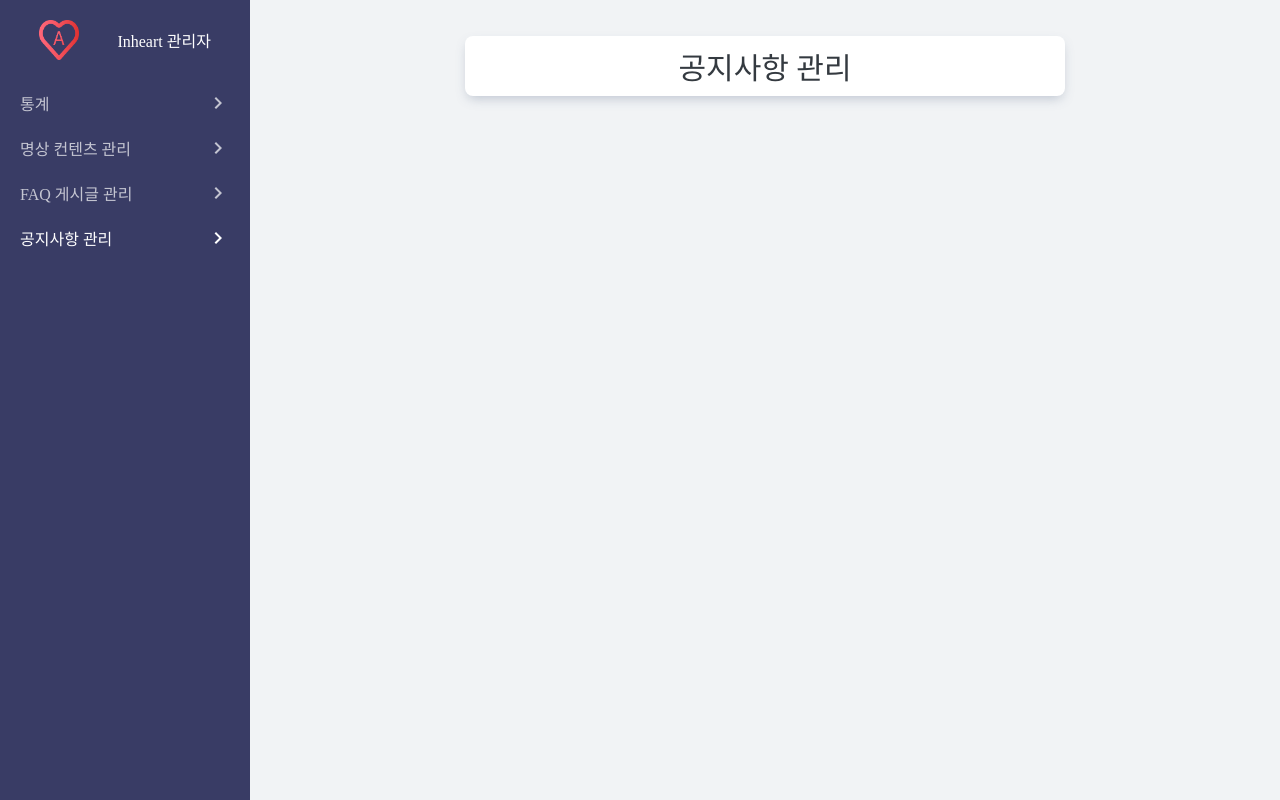
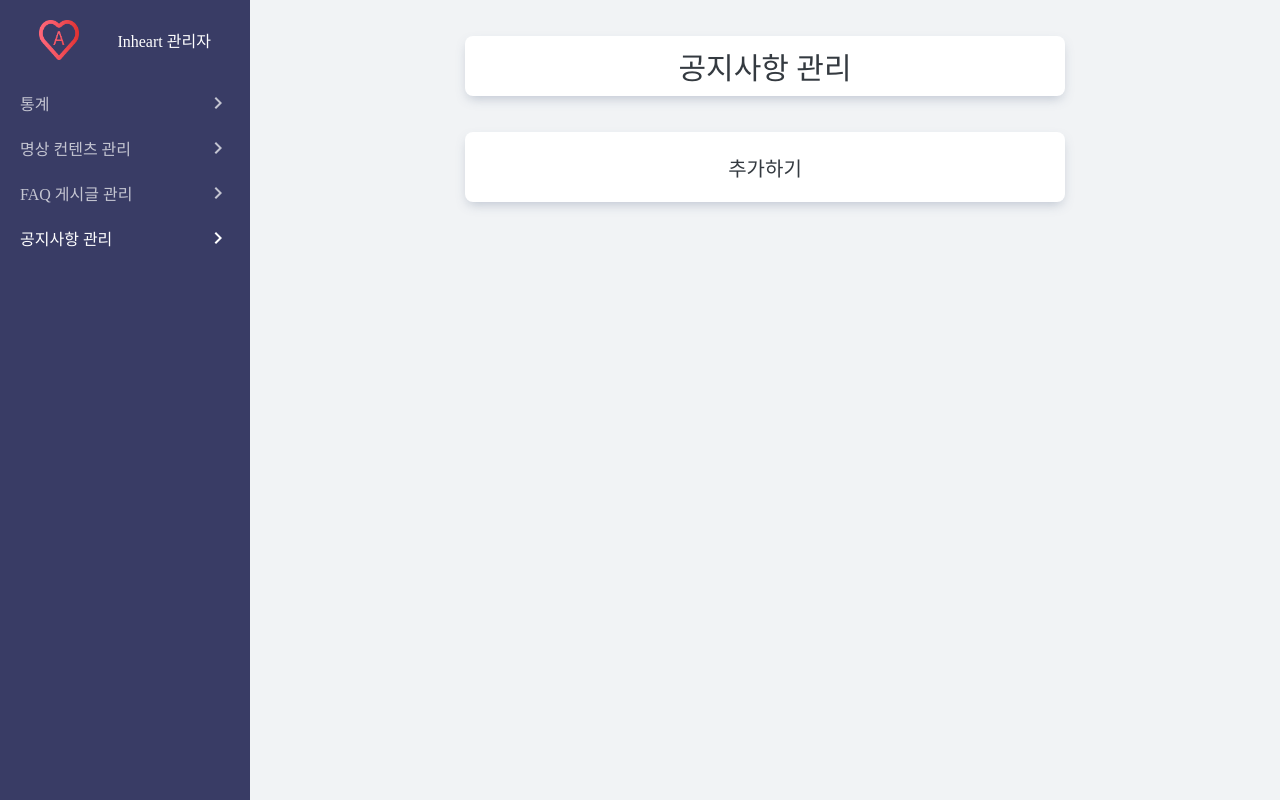
Before and after one commit to inheart-development/Inheart-admin-front, a Vue app: page /notice in a window 1280 px wide. Built offline with nearby package versions, Linux system fonts and the light colour scheme.

Commit message:
Add 버튼 추가

```diff
--- a/src/pages/faq.vue
+++ b/src/pages/faq.vue
@@ -3,6 +3,9 @@
     <div class="faq-content">
       <page-header title="FAQ 게시글 관리"/>
       <div class="faq-container">
+        <card class="add-btn" @click="createFaq">
+          추가하기
+        </card>
         <faq-card
           v-for="faq in faqs"
           :question="faq.faqQuestion"
@@ -17,6 +20,7 @@
 </template>
 
 <script>
+  import Card from '../components/inheart-ui/card';
   import pageHeader from '../components/PageHeader.vue';
   import FaqCard from '../components/FaqCard.vue';
   import { getFaqs } from '../lib/faq';
@@ -24,6 +28,7 @@
   export default {
     name: 'faq',
     components: {
+      Card,
       pageHeader,
       FaqCard
     },
@@ -42,6 +47,8 @@
           console.log(e);
         }
       },
+      createFaq() {
+      }
     },
     mounted() {
       this.getFaqData();
@@ -56,4 +63,10 @@
     padding: 10px 10px 30px 10px;
     min-height: 100vh;
   }
+
+  .add-btn {
+    height: 70px;
+    font-size: 20px;
+    cursor: pointer;
+  }
 </style>
--- a/src/pages/notice.vue
+++ b/src/pages/notice.vue
@@ -2,6 +2,9 @@
   <div class="container">
     <div class="faq-content">
       <page-header title="공지사항 관리"/>
+      <card class="add-btn" @click="createNotice">
+        추가하기
+      </card>
     </div>
   </div>
 </template>
@@ -12,12 +15,22 @@
 
   export default {
     name: 'notice',
-    components: { Card, pageHeader }
+    components: { Card, pageHeader },
+    methods: {
+      createNotice() {
+
+      }
+    }
   };
 </script>
 
 <style scoped>
 .container {
-    min-height: 100vh;
+  min-height: 100vh;
+}
+.add-btn {
+  height: 70px;
+  font-size: 20px;
+  cursor: pointer;
 }
 </style>
```
